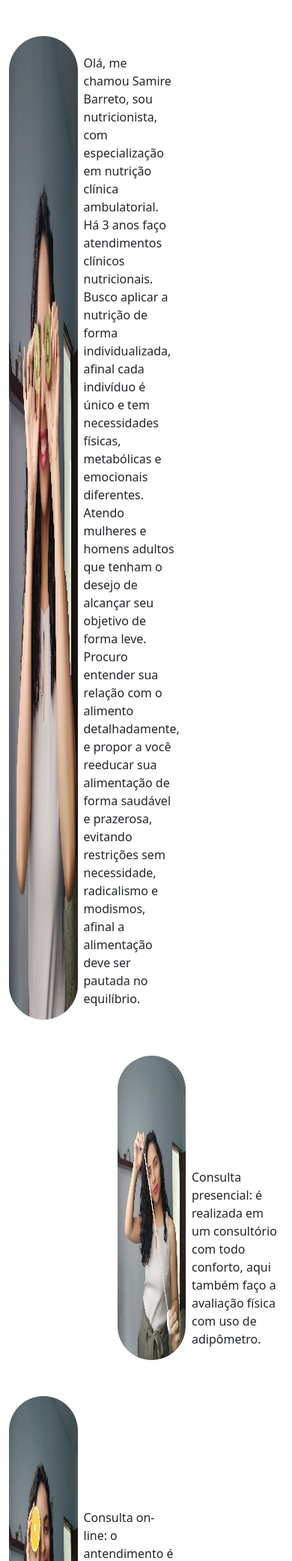
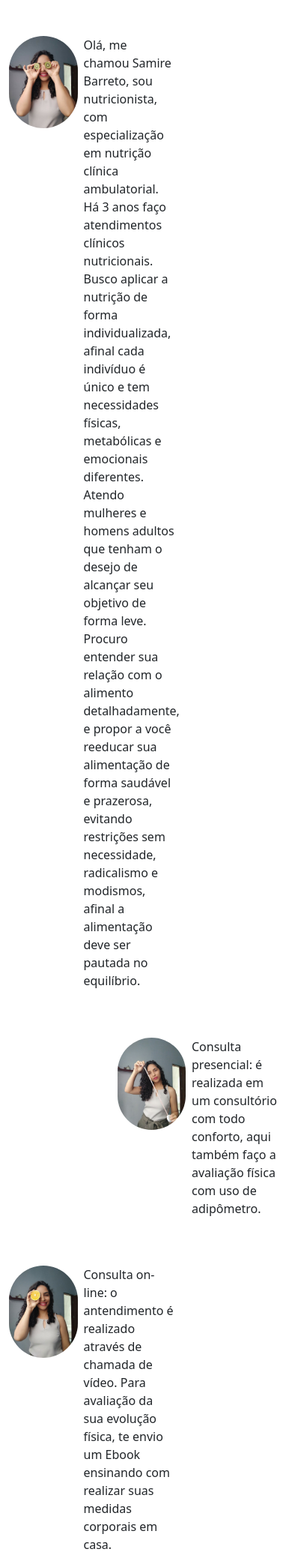
Before and after one commit to NicsonSouza/portfolio, a PHP site: page / in a window 390 px wide. Shown: the part 385-2467 px from the top of the page at 75% size. Run offline with PHP 8.4, Linux system fonts and the light colour scheme; some libraries are stand-ins or nearby versions.

Commit message:
responsivo

```diff
--- a/includes/base.php
+++ b/includes/base.php
@@ -1,7 +1,7 @@
 <?php
 
 echo'
-<div class="col-6 mx-auto d-flex my-5">
-<img class="img-fluid rounded-circle me-2" src="'.$image.'" alt="" style="width: 250px;">
-<h5 class="text-center m-5">'.$texto.'</h5>
+<div class="col-5 mx-auto d-flex my-5">
+<img class="img-fluid rounded-circle me-2 w-50 h-50" src="'.$image.'" alt="" style="width: 250px;">
+<h5 class="col-sm-10 text-center m-5">'.$texto.'</h5>
 </div>';
--- a/includes/main.php
+++ b/includes/main.php
@@ -1,16 +1,16 @@
     <div class="container d-flex my-5">
-        <img class="img-fluid me-2 rounded-pill w-25" src="../img/image(2).jpeg" alt="">
-        <p class="col-4 mt-4">Olá, me chamou Samire Barreto, sou nutricionista, com especialização em nutrição clínica ambulatorial. Há 3 anos faço atendimentos clínicos nutricionais.<br>
+        <img class="me-2 rounded-pill w-25 h-25" src="../img/image(2).jpeg" alt="">
+        <p class="col-4">Olá, me chamou Samire Barreto, sou nutricionista, com especialização em nutrição clínica ambulatorial. Há 3 anos faço atendimentos clínicos nutricionais.<br>
             Busco aplicar a nutrição de forma individualizada, afinal cada indivíduo é único e tem necessidades físicas, metabólicas e emocionais diferentes.<br>
             Atendo mulheres e homens adultos que tenham o desejo de alcançar seu objetivo de forma leve. Procuro entender sua relação com o alimento detalhadamente, e propor a você reeducar sua alimentação de forma saudável e prazerosa, evitando restrições sem necessidade, radicalismo e modismos, afinal a alimentação deve ser pautada no equilíbrio.</p>
     </div>
 
     <div class="container d-flex my-5">
-        <img class="img-fluid ms-auto me-2 rounded-pill w-25" src="../img/image(6).jpeg" alt="">
-        <p class="col-4" style="margin-top: 150px;">Consulta presencial: é realizada em um consultório com todo conforto, aqui também faço a avaliação física com uso de adipômetro.</p>
+        <img class="ms-auto me-2 rounded-pill w-25 h-25" src="../img/image(6).jpeg" alt="">
+        <p class="col-4">Consulta presencial: é realizada em um consultório com todo conforto, aqui também faço a avaliação física com uso de adipômetro.</p>
     </div>
 
     <div class="container d-flex my-5">
-        <img class="img-fluid me-2 rounded-pill w-25" src="../img/image(3).jpeg" alt="">
-        <p class="col-4" style="margin-top: 150px;">Consulta on-line: o antendimento é realizado através de chamada de vídeo. Para avaliação da sua evolução física, te envio um Ebook ensinando com realizar suas medidas corporais em casa.</p>
+        <img class="me-2 rounded-pill w-25 h-25" src="../img/image(3).jpeg" alt="">
+        <p class="col-4">Consulta on-line: o antendimento é realizado através de chamada de vídeo. Para avaliação da sua evolução física, te envio um Ebook ensinando com realizar suas medidas corporais em casa.</p>
     </div>
```
Also changed, not shown: historia.php (+9 -3 lines), valores.php (+4 -5 lines), img/historia.jpeg (added).
